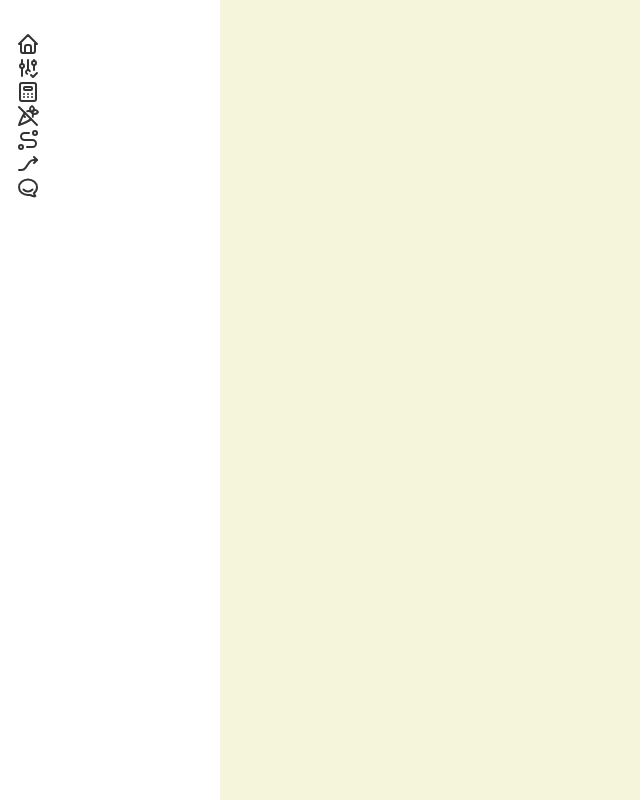
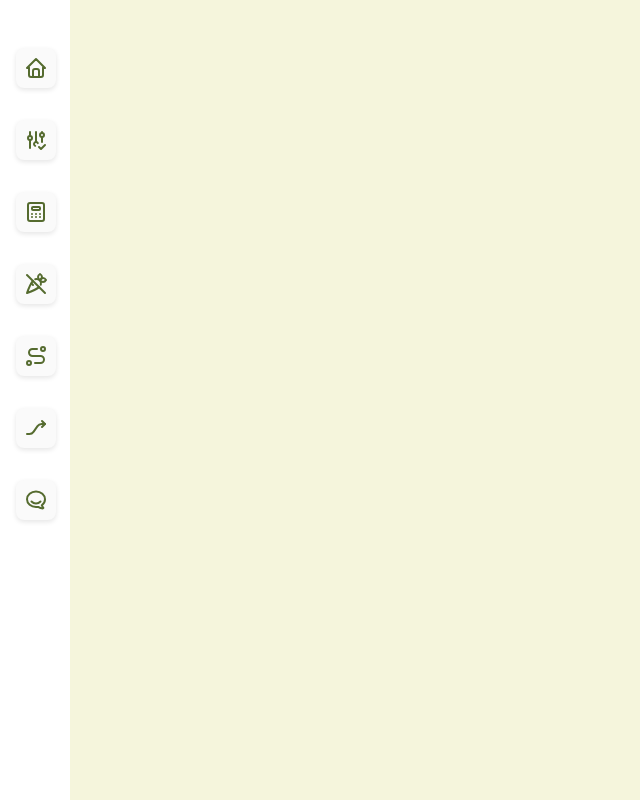
Before and after one commit to mhjarvis/fitnessflow, a Next.js app: page / in a window 1280 px wide. Shown: the whole page, without its empty margins (0-640 px from the left). Built offline with nearby package versions, Linux system fonts and the light colour scheme.

Commit message:
Enhance navbar functionality with hover effects and improved layout

```diff
--- a/components/navbar/Navbar.jsx
+++ b/components/navbar/Navbar.jsx
@@ -1,3 +1,4 @@
+"use client"
 import styles from "./Navbar.module.css"
 import Link from "next/link"
 import {
@@ -9,13 +10,23 @@ import {
 	IconTrendingUp3,
 	IconBrandHipchat,
 } from "@tabler/icons-react"
-import { useState } from "react"
+import { useState, useRef } from "react"
 
 export default function Navbar() {
 	const [expanded, setExpanded] = useState(false)
+	const timeoutRef = useRef(null)
 
-	const toggleExpanded = () => {
-		setExpanded((prev) => !prev)
+	const handleMouseEnter = () => {
+		if (timeoutRef.current) {
+			clearTimeout(timeoutRef.current)
+		}
+		setExpanded(true)
+	}
+
+	const handleMouseLeave = () => {
+		timeoutRef.current = setTimeout(() => {
+			setExpanded(false)
+		}, 200) // 200ms delay
 	}
 
 	const menuItems = [
@@ -23,7 +34,7 @@ export default function Navbar() {
 		{
 			name: "Profile & Settings",
 			path: "/profile",
-			icon: <IconAdjustmentsCheck size={24} />,
+			icon: <IconAdjustmentsCheck />,
 		},
 		{ name: "Calculators", path: "/calculators", icon: <IconCalculator /> },
 		{ name: "Fasting", path: "/fasting", icon: <IconCarrotOff /> },
@@ -31,30 +42,27 @@ export default function Navbar() {
 		{ name: "Progress", path: "/progress", icon: <IconTrendingUp3 /> },
 		{ name: "Forum", path: "/forum", icon: <IconBrandHipchat /> },
 	]
+
 	return (
-		/* provide animation effect to entire menu on hover */
 		<nav
-			className={`${styles.navbar} ${expanded ? styles.expanded : ""}`}
-			onMouseEnter={toggleExpanded}
-			onMouseLeave={toggleExpanded}
+			className={`${styles.navbar} ${
+				expanded ? styles.expanded : styles.collapsed
+			}`}
+			onMouseEnter={handleMouseEnter}
+			onMouseLeave={handleMouseLeave}
 		>
-			{/* Menu Items */}
 			{menuItems.map((item, index) => (
-				<Link key={index} href={item.path}>
-					{item.icon}
-				</Link>
+				<div key={index} className={styles.linkContainer}>
+					<Link href={item.path} className={styles.linkIcon}>
+						{item.icon}
+					</Link>
+					<div className={styles.linkContainerExpanded}>
+						<Link href={item.path} className={styles.linkText}>
+							{item.name}
+						</Link>
+					</div>
+				</div>
 			))}
-			{/* <Link href="/dashboard">
-			{/* 			<h1 className="">Welcome to the home page</h1>
-			<Link href="/dashboard">Dashboard</Link>
-			<Link href="/profile">Profile & Settings</Link>
-			<Link href="/calculators">Calculators</Link>
-			<Link href="/fasting">Fasting</Link>
-			<Link href="/workoutbuilder">Workout Builder</Link>
-			<Link href="/progress">Progress</Link>
-			<Link href="/forum">Forum</Link> */}
-			{/* 			<Link href="/profile">{menuItems[0].icon}</Link>
-			 */}{" "}
 		</nav>
 	)
 }
--- a/components/navbar/Navbar.module.css
+++ b/components/navbar/Navbar.module.css
@@ -1,14 +1,69 @@
+/* Navigation Bar */
 .navbar {
 	display: flex;
 	flex-direction: column;
 	align-items: flex-start;
-	width: 60px;
+	width: 100%;
 	height: 100vh;
 	padding: 2rem 1rem;
-	transition: width 0.5s ease;
+	transition: width 0.5s ease; /* Specify 'width' for clarity */
 	background-color: white;
+	z-index: 1000;
 }
 
 .expanded {
 	width: 220px;
 }
+
+.collapsed {
+	width: 70px;
+}
+
+/* Navigation Links */
+.linkContainer {
+	display: flex;
+	flex-direction: row;
+	align-items: center;
+	margin: 1rem 0;
+	cursor: pointer;
+}
+
+.linkContainer:hover .linkIcon {
+	background-color: var(--primary-color);
+	color: white;
+}
+
+/* Navigation Icons */
+.linkIcon {
+	color: var(--secondary-color);
+	padding: 0.5rem;
+	transition: none;
+	border-radius: 8px;
+	background-color: rgb(250, 250, 250);
+	box-shadow: 0 2px 5px rgba(0, 0, 0, 0.1);
+}
+
+.linkContainerExpanded {
+	overflow: hidden;
+	width: 0;
+	transition: width 0.5s ease;
+}
+
+.expanded .linkContainerExpanded {
+	width: 150px;
+}
+
+.linkText {
+	white-space: nowrap;
+	text-decoration: none;
+	font-size: 1rem;
+	margin-left: 1.4rem;
+	font-weight: 400;
+	color: var(--secondary-color);
+	opacity: 0;
+	transition: opacity 0.3s ease;
+}
+
+.expanded .linkText {
+	opacity: 1;
+}
```
